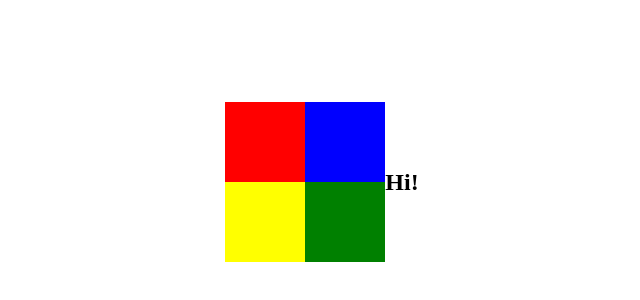
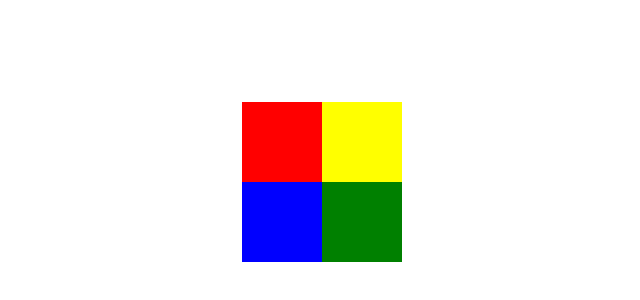
Before and after one commit to pesto-students/p6-jitesh-arshmohd, a plain HTML site: page Week-2/Exercise-2.2/index.html in a window 1280 px wide. Shown: the part 218-518 px from the top of the page, without its empty margins (318-958 px from the left). Drawn offline with Linux system fonts and the light colour scheme.

Commit message:
Week-02-Exercise-2.2 Complete with all transition logic and positioning

```diff
--- a/Week-2/Exercise-2.2/index.css
+++ b/Week-2/Exercise-2.2/index.css
@@ -1,5 +1,4 @@
-
-*{
+* {
   margin: 0;
   padding: 0;
   box-sizing: border-box;
@@ -12,26 +11,80 @@
   min-height: 100vh;
 }
 
-.box-1{
+.all-boxes {
+  display: flex;
+}
+
+.box-1,
+.box-2,
+.box-3,
+.box-4 {
   width: 5rem;
   height: 5rem;
+  transition: 1s;
+}
+
+.hi{
+    position: absolute;
+    z-index: -1;
+}
+
+.box-1 {
   background-color: red;
 }
 
-.box-2{
-    width: 5rem;
-    height: 5rem;
+/* .box-1:hover {
+  transform: translate(-5rem) rotate(90deg);
+} */
+
+.box-2 {
   background-color: yellow;
 }
 
-.box-3{
-    width: 5rem;
-    height: 5rem;
+/* .box-2:hover {
+    transform: translate(-5rem) rotate(90deg);
+  } */
+
+.box-3 {
   background-color: blue;
 }
 
-.box-4{
-    width: 5rem;
-    height: 5rem;
+/* .box-3:hover {
+    transform: translate(-5rem) rotate(-90deg);
+  } */
+
+.box-4 {
   background-color: green;
 }
+
+/* .box-4:hover {
+    transform: translate(-5rem) rotate(90deg);
+  } */
+
+/* .box {
+  -webkit-transition: all 0.8s ease;
+  -moz-transition: all 0.8s ease;
+  -ms-transition: all 0.8s ease;
+  -o-transition: all 0.8s ease;
+  transition: all 0.8s ease;
+} */
+
+.all-boxes:hover .box-1 {
+  transform: rotate(90deg);
+  transform-origin: top left;
+}
+
+.all-boxes:hover .box-2 {
+  transform: rotate(-90deg);
+  transform-origin: top right;
+}
+
+.all-boxes:hover .box-3 {
+  transform: rotate(-90deg);
+  transform-origin: bottom left;
+}
+
+.all-boxes:hover .box-4 {
+  transform: rotate(90deg);
+  transform-origin: bottom right;
+}
--- a/Week-2/Exercise-2.2/index.html
+++ b/Week-2/Exercise-2.2/index.html
@@ -9,16 +9,19 @@
   </head>
   <body>
     <div class="main-box">
-      <div class="boxes-top">
-        <div class="box-1"></div>
-        <div class="box-2"></div>
-      </div>
-      <div class="boxes-bottom">
-        <div class="box-3"></div>
-        <div class="box-4"></div>
-      </div>
+    <div class="all-boxes">
+        <div class="boxes-top">
+            <div class="box-1 box"></div>
+            <div class="box-3 box "></div>
+          </div>
+          <div class="boxes-bottom">
 
-      <h2>Hi!</h2>
+            <div class="box-2 box"></div>
+            <div class="box-4 box"></div>
+          </div>
+    </div>
+
+      <h2 class="hi">Hi!</h2>
     </div>
   </body>
 </html>
```
Lines whose indentation alone changed are shown as unchanged.
